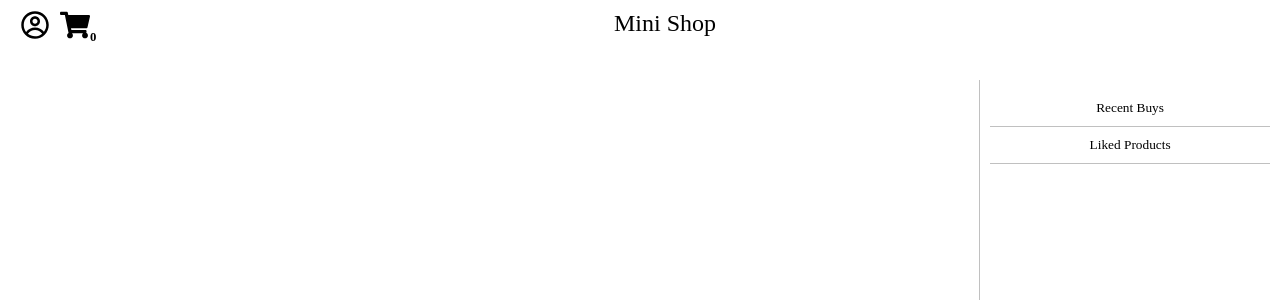
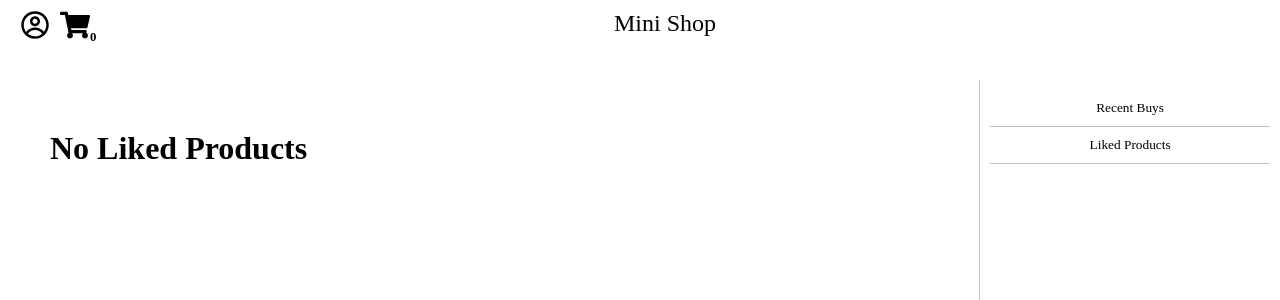
Before and after one commit to EhsanTheCoder98/Mini-Shop, a React (Create React App) app: page /landingpage/profile in a window 1280 px wide. Both pictures are taken after a click on the button "Liked Products". Shown: the top 300 px of the page. Built offline with nearby package versions, Linux system fonts and the light colour scheme; some icons are missing.

Commit message:
checkout error on likedproducts fixed

```diff
--- a/src/components/LikedProducts.jsx
+++ b/src/components/LikedProducts.jsx
@@ -8,7 +8,7 @@ const LikedProducts = () => {
     const likedProducts = useSelector(state=>state.cartContainer.likedProducts);
     return (
         <div className={styles.container}>
-            {likedProducts.map(item=><p>{item.title}</p>)}
+            {likedProducts.length ? likedProducts.map(item=><p>{item.title}</p>) : <h1>No Liked Products</h1>}
         </div>
     );
 };
--- a/src/redux/cart/cartReducer.js
+++ b/src/redux/cart/cartReducer.js
@@ -34,7 +34,6 @@ const cartReducer = (state = initialState, action) => {
       return {
         ...state,
         selectedProducts: [...state.selectedProducts],
-        likedProducts: [...state.likedProducts, action.payload],
         ...collector(state.selectedProducts),
         checkout: false,
       };
@@ -85,6 +84,7 @@ const cartReducer = (state = initialState, action) => {
           overallPrice: 0,
           checkout: true,
           recentBuys: [...state.recentBuys,checkoutObject],
+          likedProducts:[...state.likedProducts]
         }),
       };
       case "Like-Product":
```
